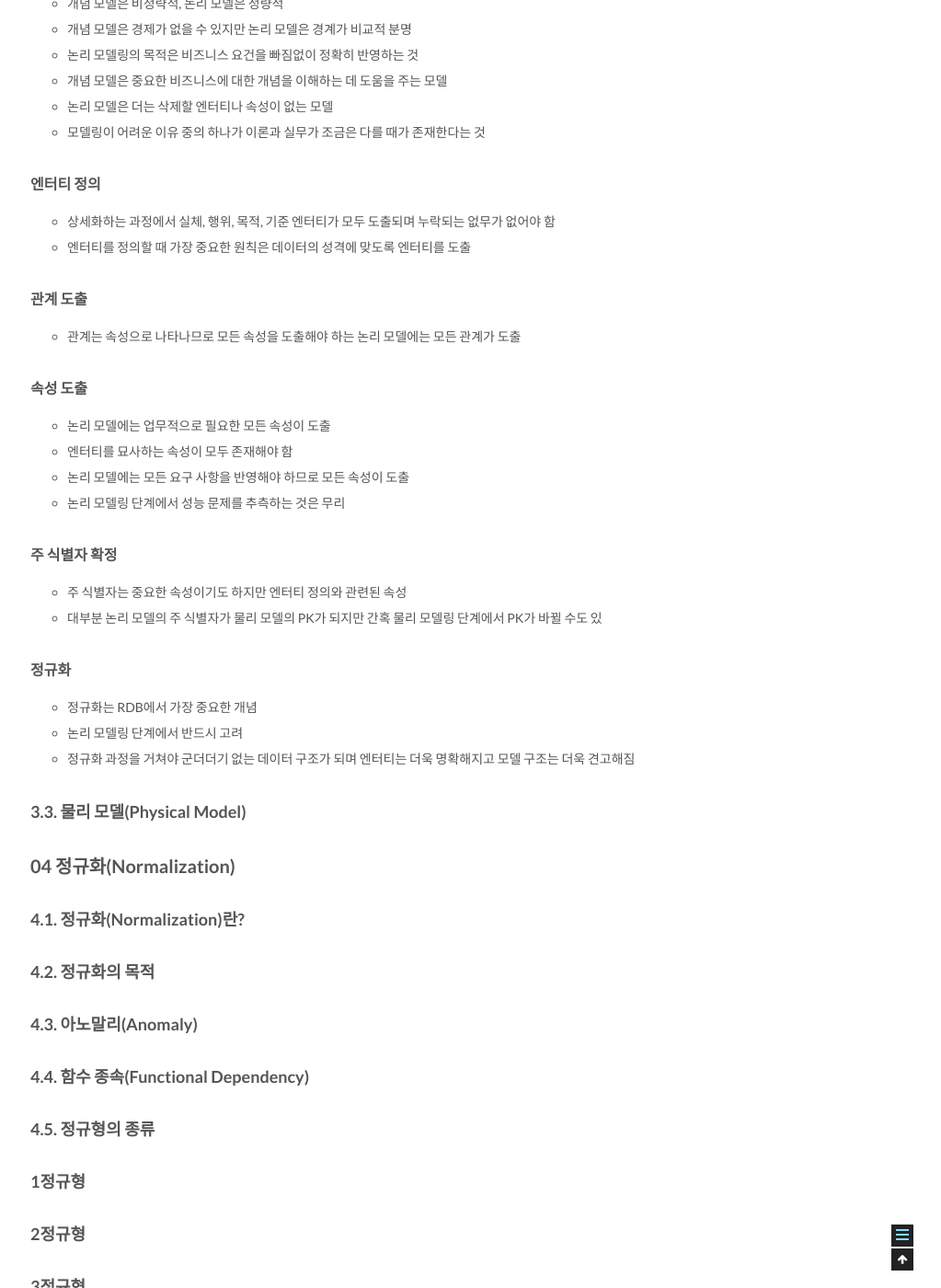
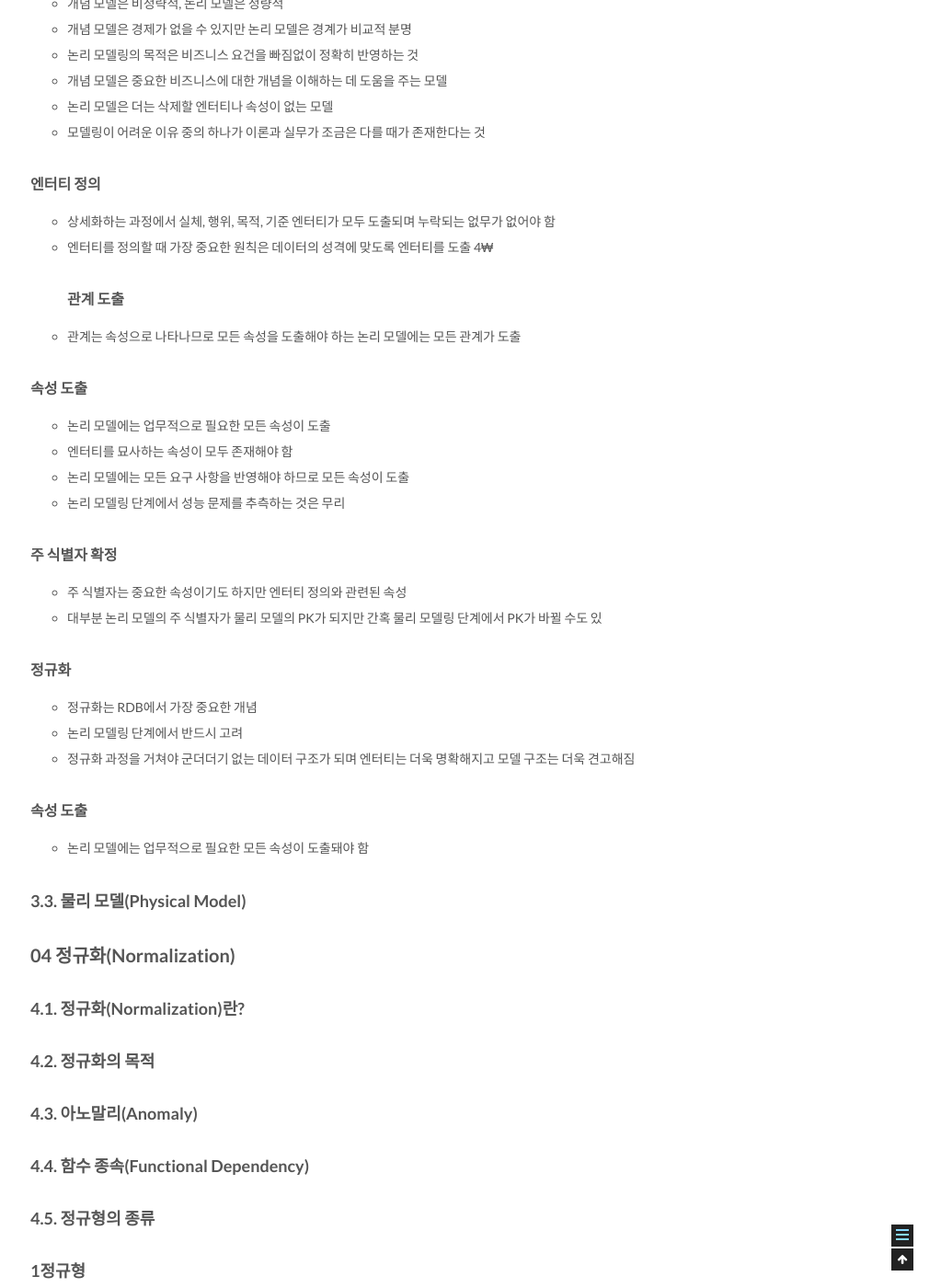
Before and after one commit to csj4032/csj4032.github.io, a Jekyll site: the page built from _posts/2018-05-02-관계형데이터모델링프리미엄가이드.md, in a window 1280 px wide and 1400 px high, scrolled down 8157 px. Shown: the whole window at 92% size, without its empty margins (257-1280 px from the left). Built offline with Jekyll 4.4.1, drawn with Linux system fonts in a browser that asks for light colours; comment, search, counter and statistics services are not loaded.

Commit message:
관계형 데이터 베이스 모델링 포스팅 수정

```diff
--- a/_posts/2018-05-02-관계형데이터모델링프리미엄가이드.md
+++ b/_posts/2018-05-02-관계형데이터모델링프리미엄가이드.md
@@ -250,7 +250,7 @@ comments: true
 #### 엔터티 정의
 * 상세화하는 과정에서 실체, 행위, 목적, 기준 엔터티가 모두 도출되며 누락되는 없무가 없어야 함
 * 엔터티를 정의할 때 가장 중요한 원칙은 데이터의 성격에 맞도록 엔터티를 도출
-
+4₩
 #### 관계 도출
 * 관계는 속성으로 나타나므로 모든 속성을 도출해야 하는 논리 모델에는 모든 관계가 도출
 
@@ -268,6 +268,9 @@ comments: true
 * 정규화는 RDB에서 가장 중요한 개념
 * 논리 모델링 단계에서 반드시 고려
 * 정규화 과정을 거쳐야 군더더기 없는 데이터 구조가 되며 엔터티는 더욱 명확해지고 모델 구조는 더욱 견고해짐
+
+#### 속성 도출
+* 논리 모델에는 업무적으로 필요한 모든 속성이 도출돼야 함
 
 ### 3.3. 물리 모델(Physical Model)
 
```
